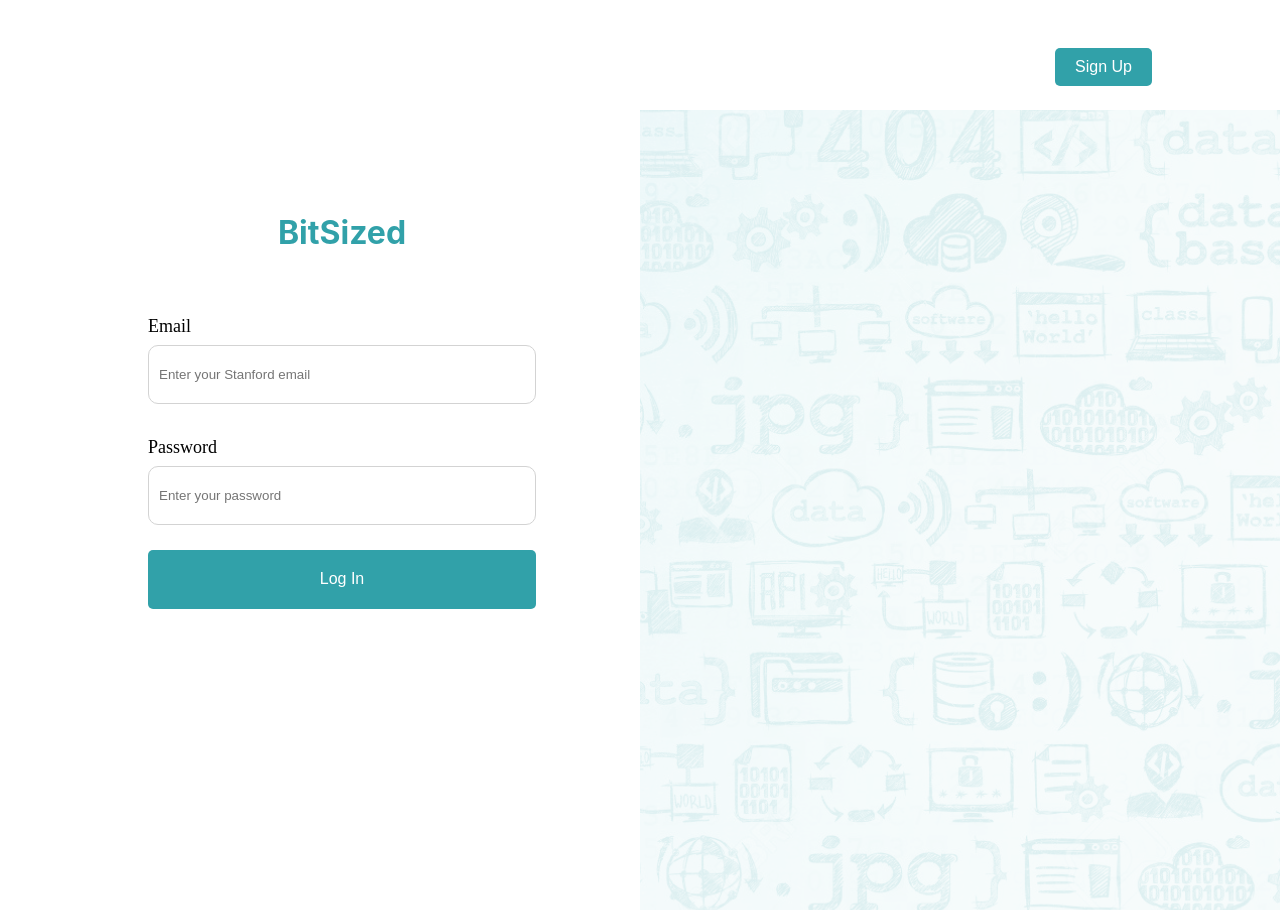
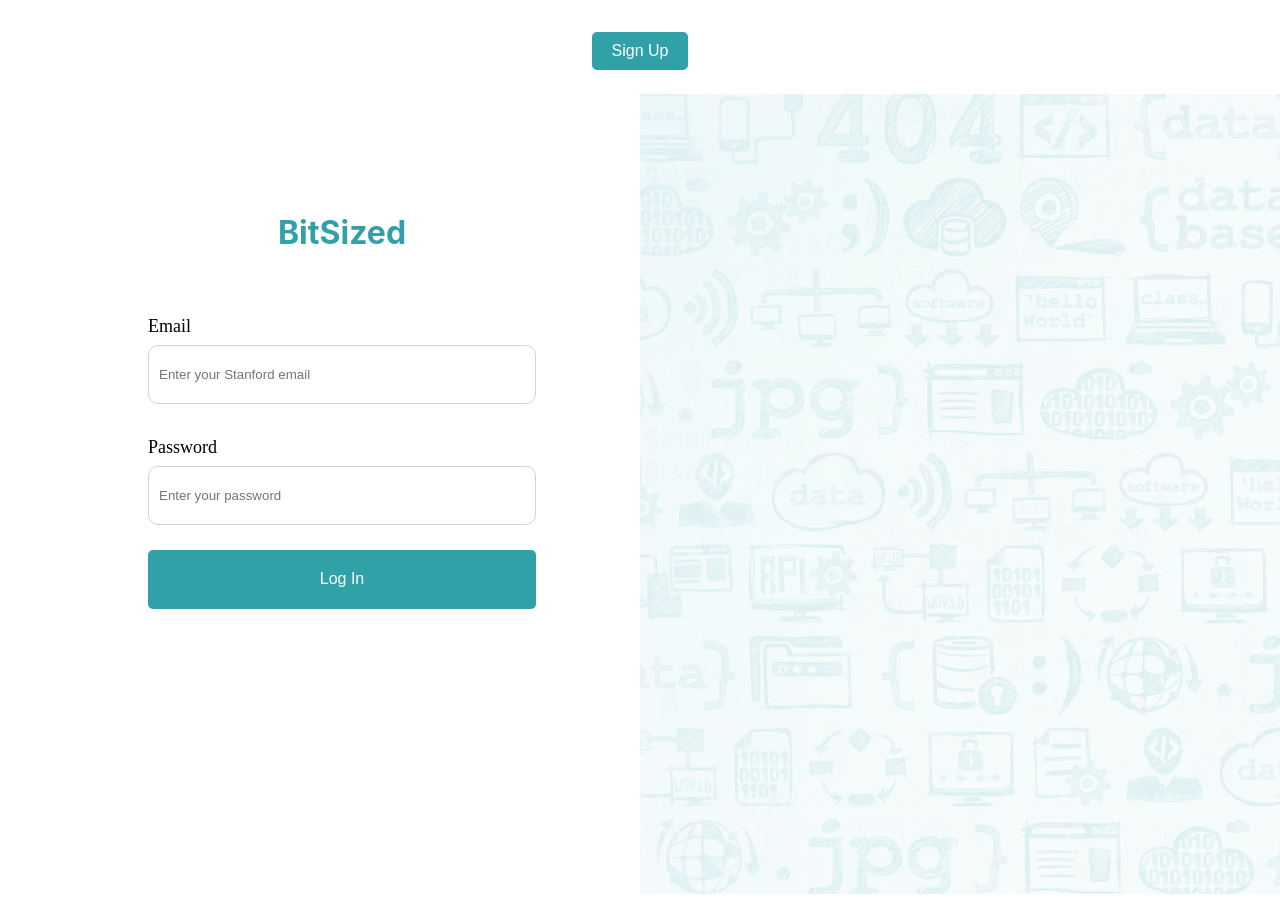
Before and after one commit to hamidurrk/frontend, a React (Create React App) app: page / in a window 1280 px wide. Built offline with nearby package versions, Linux system fonts and the light colour scheme.

Commit message:
home style updated

```diff
--- a/src/components/auth/AuthDetails.jsx
+++ b/src/components/auth/AuthDetails.jsx
@@ -32,16 +32,14 @@
 
   return (
     <div className="signed-in-as">
-      <header>
         {authUser ? (
           <>
-            <p style={{paddingRight: '10px'}}>{`Signed in as ${authUser.email}`}</p>
+            <p style={{paddingRight: '0px'}}>{`${authUser.email}`}</p>
             <button className="auth-signout-button" onClick={userSignOut}>Sign Out</button>
           </>
         ) : (
           <p>Signed Out</p>
         )}
-      </header>
     </div>
   );
 };
--- a/src/styles/Home.css
+++ b/src/styles/Home.css
@@ -108,6 +108,7 @@
   font-weight: 600;
   width: 200px;
   margin-top: 4vh;
+  margin-bottom: 4vh;
 }
 
 .ide-button:hover {
@@ -137,7 +138,9 @@
 .component-preview {
   padding: 10px 16px;
   margin: 20px 0;
-  border-bottom: 1px solid #fafafa;
+  /* border-bottom: 1px solid #fafafa; */
+  border-radius: 10px;
+border: 1px solid #DEDEDE;
 }
 .component-preview:hover {
   box-shadow: 1px 3px 5px rgba(0,0,0,0.1);
--- a/src/styles/SignIn.css
+++ b/src/styles/SignIn.css
@@ -25,6 +25,9 @@
     left: 10%;
     width: max-content;
   }
+  .signed-in-as {
+    flex-wrap: nowrap;
+  }
 }
 @media screen and (max-width: 1150px)  {
   .bg-img{
@@ -33,7 +36,12 @@
   .sign-in-container{
     width: 100vw;
   }
+  .signed-in-as {
+    flex-wrap: wrap;
+  }
+  /* .signed-in-as p {
 
+  } */
 }
 
 .sign-in-container {
@@ -121,13 +129,14 @@
   background-color: #1b7885;
 }
 
-header {
+.signed-in-as {
   display: flex;
   justify-content: flex-end;
   padding-right: 10vw;
-  padding-top: 2vh;
+  padding-top: 0;
   z-index: +1;
 }
+
 
 .signup-button-1 {
   background: #31a1a9;
```
